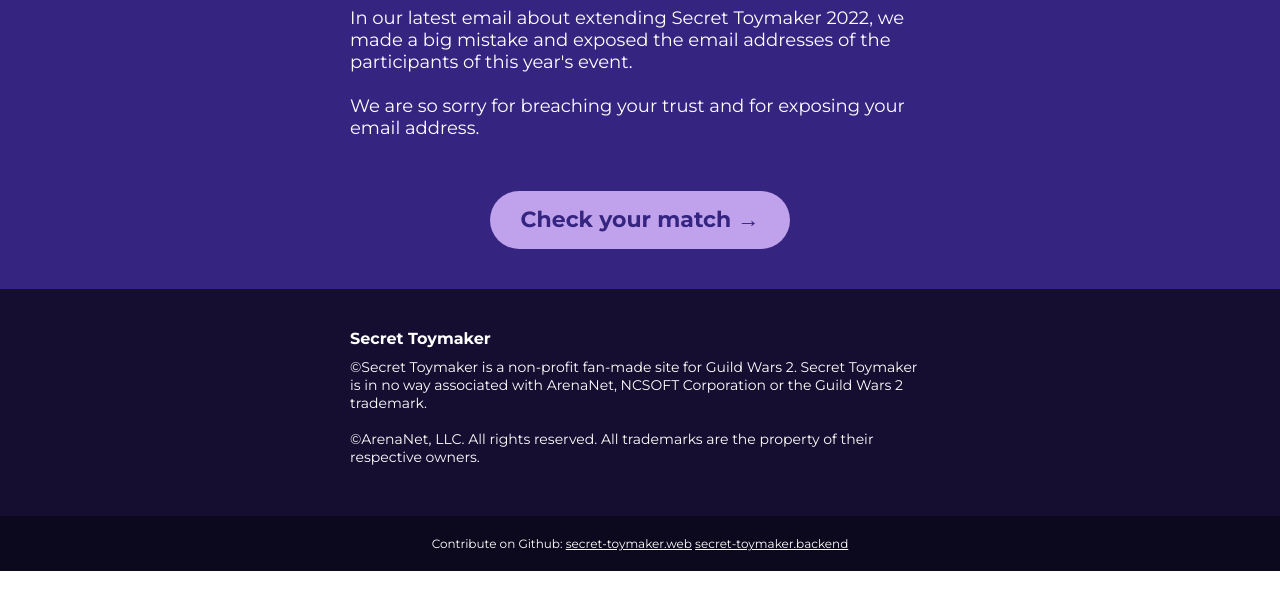
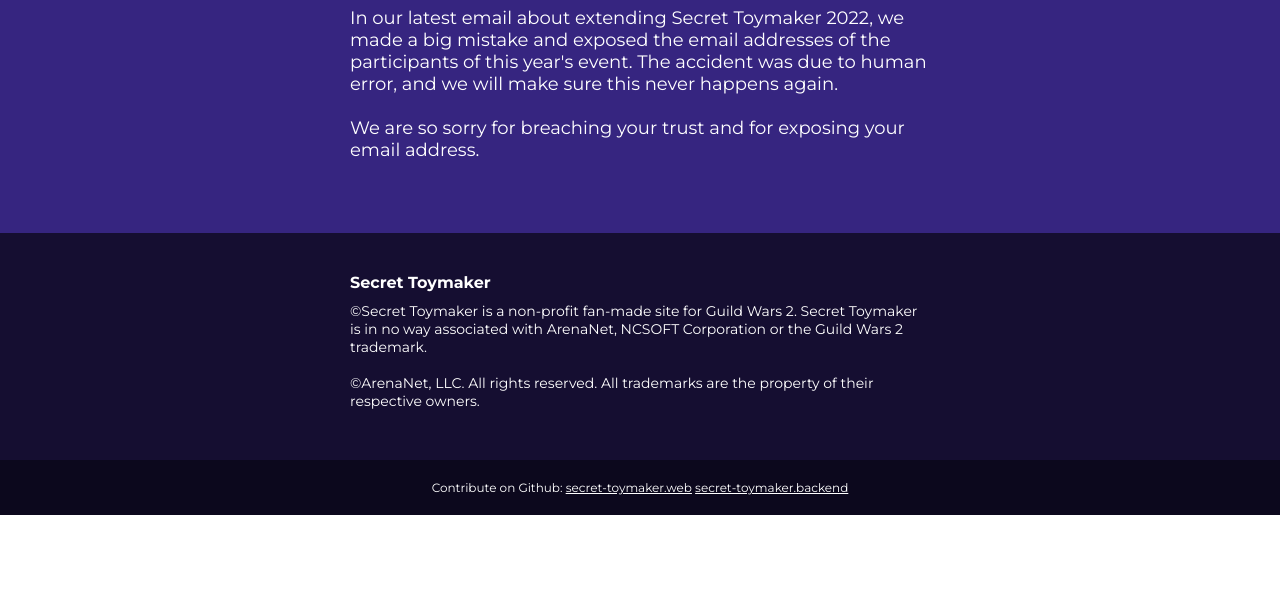
Before and after one commit to nightzirch/secret-toymaker.backend, a website: page emails/sorry2022.html in a window 1280 px wide. Shown: the part 157-766 px from the top of the page. Drawn offline with Linux system fonts and the light colour scheme.

Commit message:
Update text

```diff
--- a/emails/sorry2022.html
+++ b/emails/sorry2022.html
@@ -335,6 +335,8 @@
                             In our latest email about extending Secret Toymaker
                             2022, we made a big mistake and exposed the email
                             addresses of the participants of this year's event.
+                            The accident was due to human error, and we will
+                            make sure this never happens again.
                             <br /><br />We are so sorry for breaching your trust
                             and for exposing your email address.<br /><br />
                           </p>
@@ -344,40 +346,7 @@
                   </td>
                 </tr>
                 <!-- /ONE COLUMN -->
-                <!-- ONE COLUMN - CTA -->
-                <tr>
-                  <td class="one-column">
-                    <table role="presentation" width="100%">
-                      <tr>
-                        <td class="inner contents" style="text-align: center">
-                          <!-- LARGE LIGHT PURPLE CTA -->
-                          <div>
-                            <!--[if mso]>                                         <v:roundrect xmlns:v="urn:schemas-microsoft-com:vml" xmlns:w="urn:schemas-microsoft-com:office:word" href="http://" style="height:58px;v-text-anchor:middle;width:300px;" arcsize="50%" stroke="f" fillcolor="#bfa2eb">                                         <w:anchorlock/>                                         <center>                                         <![endif]-->
-                            <a
-                              href="https://secrettoymaker.com/events/2022"
-                              style="
-                                background-color: #bfa2eb;
-                                border-radius: 29px;
-                                color: #362580;
-                                display: inline-block;
-                                font-size: 22px;
-                                font-weight: bold;
-                                line-height: 58px;
-                                text-align: center;
-                                text-decoration: none;
-                                width: 300px;
-                                -webkit-text-size-adjust: none;
-                              "
-                              >Check your match <strong>&#8594; </strong></a
-                            >
-                            <!--[if mso]>                                         </center>                                         </v:roundrect>                                         <![endif]-->
-                          </div>
-                        </td>
-                      </tr>
-                    </table>
-                  </td>
-                </tr>
-                <!-- /ONE COLUMN -->
+
                 <!-- /CONTENT -->
               </table>
               <!-- THIS IS A SPACER OF 30px -->
```
